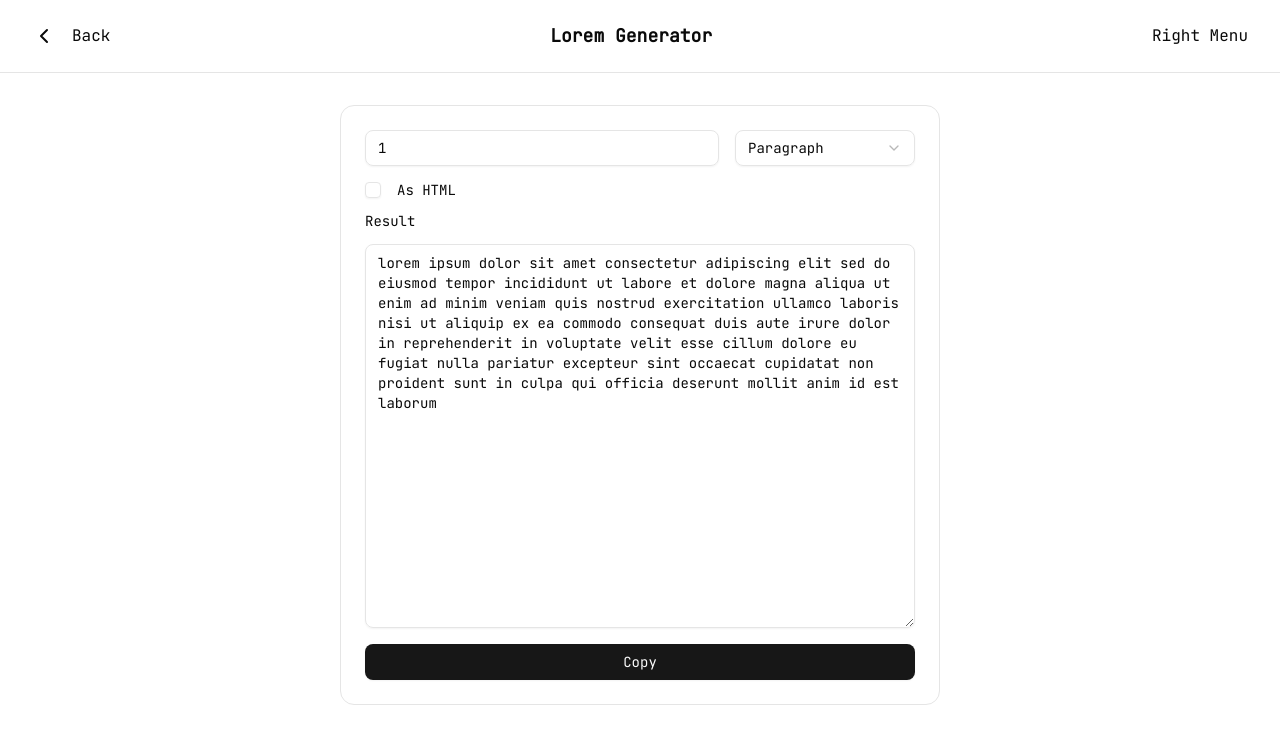
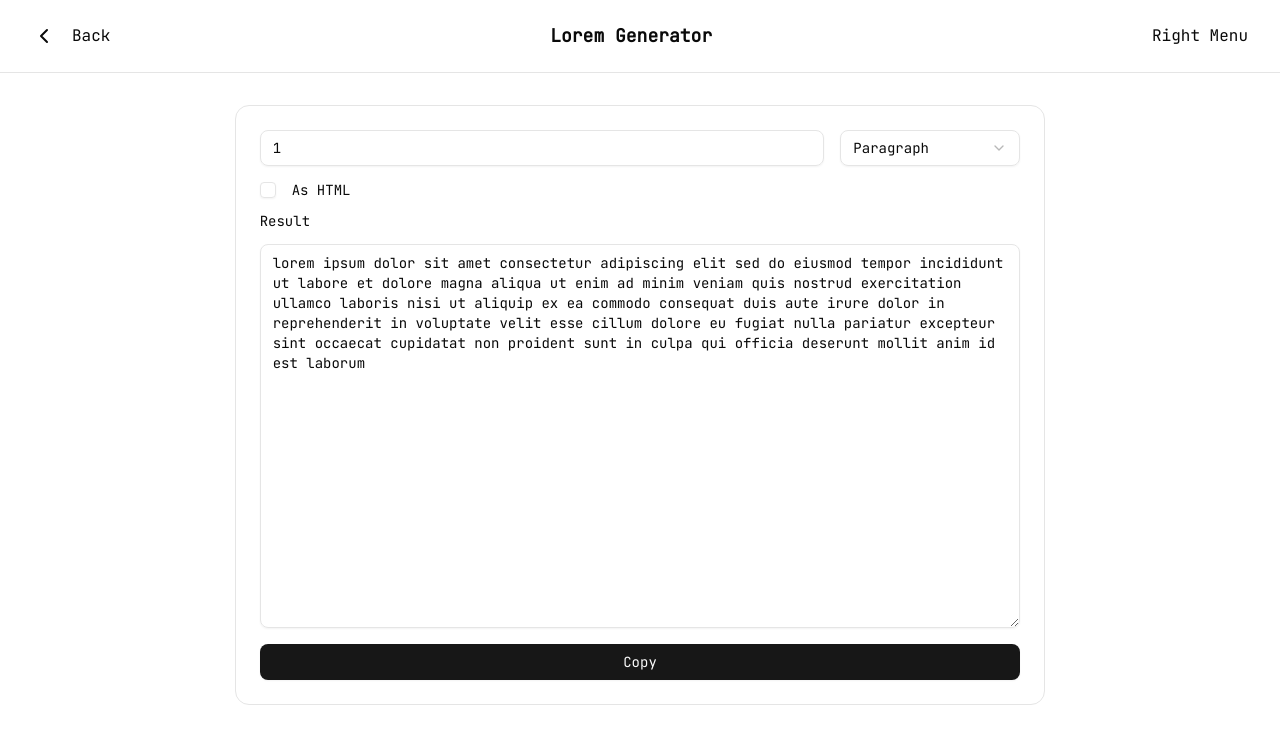
Before and after one commit to Novsochetra/dev-utils, a React (Vite) app: page /lorem-generator in a window 1280 px wide. Shown: the top 744 px of the page. Built offline with nearby package versions, Linux system fonts and the light colour scheme.

Commit message:
chore(lorem-generator): adding layout animation when navigate to

```diff
--- a/src/mini-apps/lorem-generator/index.ts
+++ b/src/mini-apps/lorem-generator/index.ts
@@ -1,10 +1,10 @@
-import { v4 } from "uuid";
 import { registerMiniApp } from "@/core/mini-app-registry";
 import { routes } from "./routes";
+import { APP_BASE_PATH, APP_ID, APP_NAME } from "./utils/constant";
 
 registerMiniApp({
-  id: v4(),
-  basePath: "/lorem-generator",
+  id: APP_ID,
+  basePath: APP_BASE_PATH,
   routes,
-  name: "Lorem Generator",
+  name: APP_NAME,
 });
--- a/src/mini-apps/lorem-generator/screens/home-screen.tsx
+++ b/src/mini-apps/lorem-generator/screens/home-screen.tsx
@@ -1,5 +1,6 @@
 import { useState } from "react";
 import { toast } from "sonner";
+import { AnimatePresence } from "framer-motion";
 
 import { Navbar } from "@/vendor/components/navbar";
 import { Button } from "@/vendor/shadcn/components/ui/button";
@@ -15,6 +16,8 @@ import {
 } from "@/vendor/shadcn/components/ui/select";
 import { Checkbox } from "@/vendor/shadcn/components/ui/checkbox";
 import { makeParagraph, makeSentence, makeWord } from "../utils/generator";
+import { AnimatedPage } from "@/vendor/components/animate-page";
+import { APP_ID } from "../utils/constant";
 
 const GenerateMode = {
   Paragraph: "paragraph",
@@ -51,10 +54,12 @@ const LoremGeneratorScreen = () => {
   };
 
   return (
+    <AnimatePresence mode="wait">
+      <AnimatedPage key={APP_ID}>
         <div className="min-h-screen w-full flex flex-col">
           <Navbar showBack title="Lorem Generator" showSearchBar={false} />
           <div className="flex flex-col items-center justify-center p-8 ">
-        <div className="w-[600px] h-full p-6 rounded-xl border bg-white">
+            <div className="w-full lg:w-8/12 p-6 rounded-xl bg-white border">
               <div className="flex">
                 <Input
                   className="flex flex-1 mr-4"
@@ -88,7 +93,9 @@ const LoremGeneratorScreen = () => {
                     <SelectItem value={GenerateMode.Paragraph}>
                       Paragraph
                     </SelectItem>
-                <SelectItem value={GenerateMode.Sentence}>Sentence</SelectItem>
+                    <SelectItem value={GenerateMode.Sentence}>
+                      Sentence
+                    </SelectItem>
                     <SelectItem value={GenerateMode.Word}>Word</SelectItem>
                   </SelectContent>
                 </Select>
@@ -106,7 +113,12 @@ const LoremGeneratorScreen = () => {
                 </Label>
               </div>
               <Label className="my-4">Result</Label>
-          <Textarea placeholder="" value={result} readOnly className="h-96" />
+              <Textarea
+                placeholder=""
+                value={result}
+                readOnly
+                className="h-96"
+              />
 
               <Button
                 className="mt-4 w-full"
@@ -120,6 +132,8 @@ const LoremGeneratorScreen = () => {
             </div>
           </div>
         </div>
+      </AnimatedPage>
+    </AnimatePresence>
   );
 };
 
--- /dev/null
+++ b/src/mini-apps/lorem-generator/utils/constant.ts
@@ -0,0 +1,5 @@
+import { v4 } from "uuid";
+export const APP_NAME = "Lorem Generator";
+
+export const APP_BASE_PATH = "/lorem-generator";
+export const APP_ID = v4();
```
Lines whose indentation alone changed are shown as unchanged.
